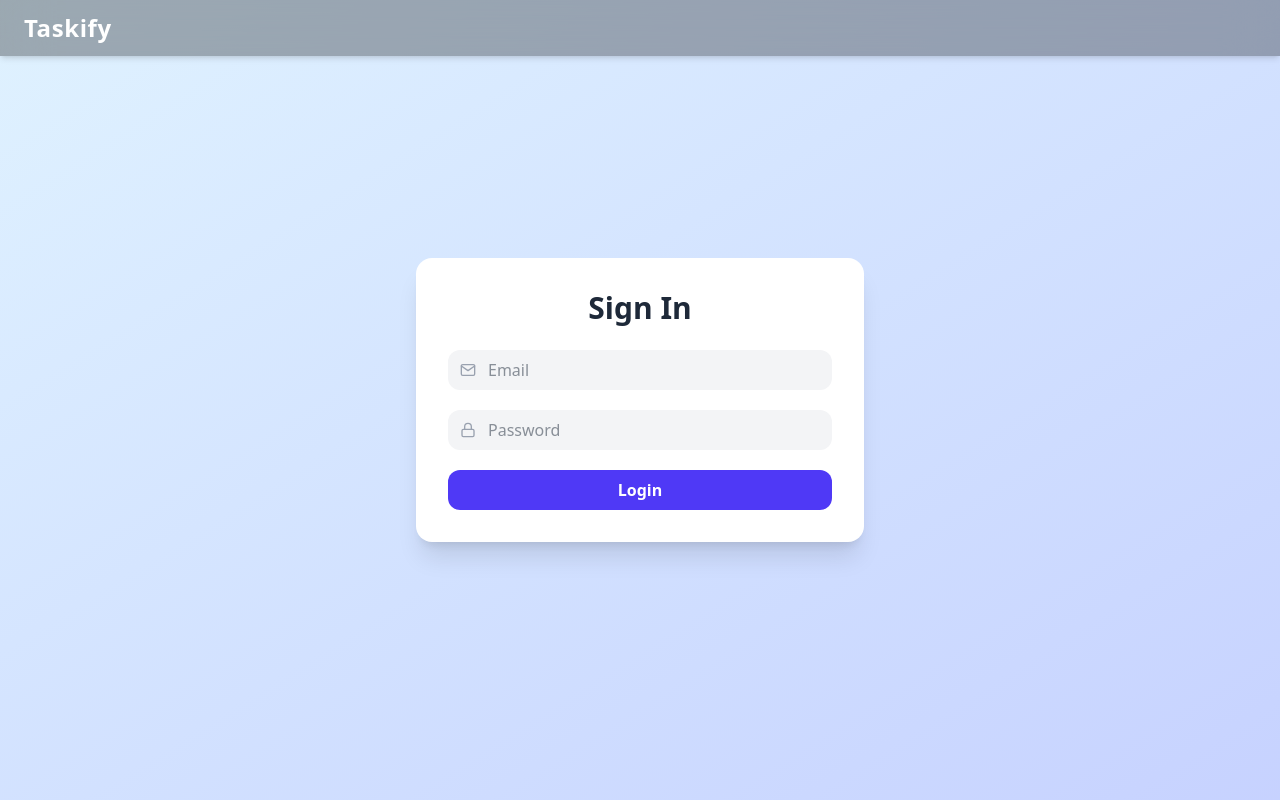
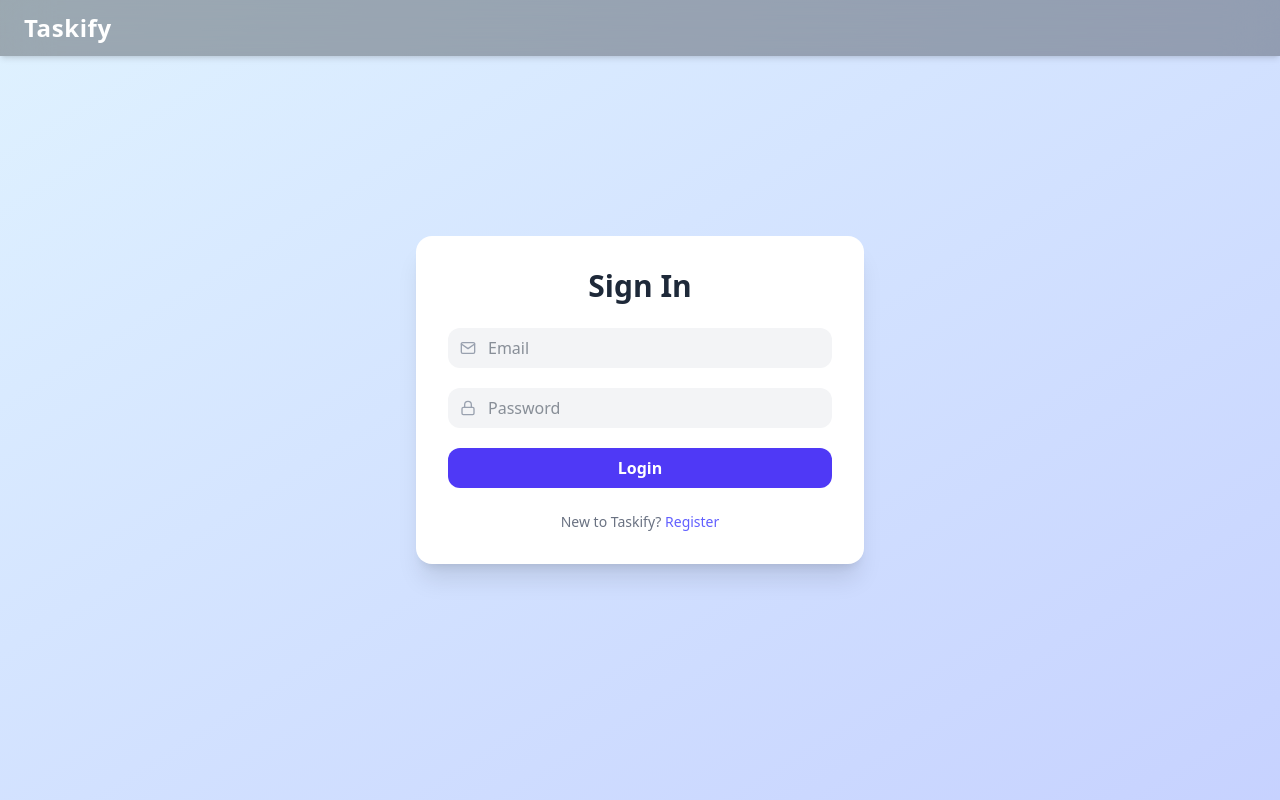
Before and after one commit to uday7223/taskify-app, a React (Vite) app: page / in a window 1280 px wide. Built offline with nearby package versions, Linux system fonts and the light colour scheme.

Commit message:
register hyperlink added in signin page

```diff
--- a/src/pages/Login.jsx
+++ b/src/pages/Login.jsx
@@ -79,6 +79,11 @@ const handleSubmit = async (e) => {
             Login
           </button>
         </form>
+
+
+        <p className="text-center text-sm mt-4 text-gray-500 dark:text-gray-400">
+          New to Taskify? <a href="/register" className="text-indigo-500 hover:underline">Register</a>
+        </p>
       </div>
     </motion.div>
   );
```
